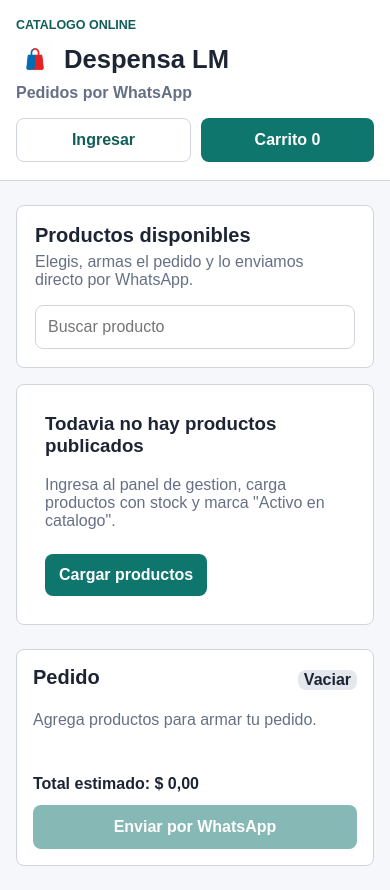
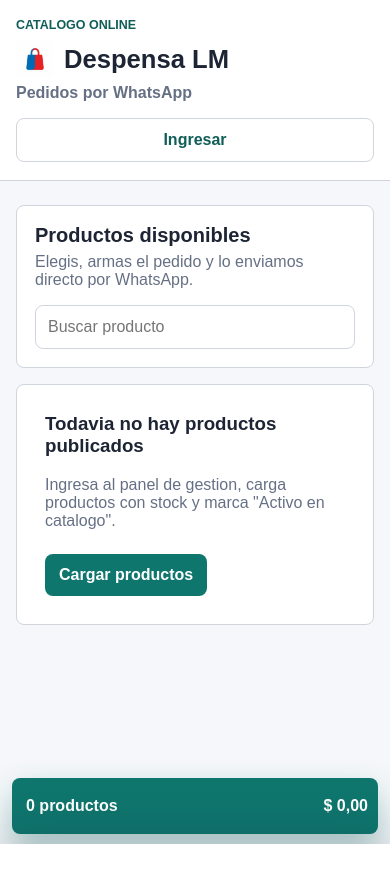
Before and after one commit to redbreake/DespensaLM, a Django app: page / in a window 390 px wide. After the commit the page ends 844 px from the top, so only its background shows below. Run offline with Django 5.2, Linux system fonts and the light colour scheme; data that the repository does not hold is empty.

Commit message:
Mantener carrito visible en móviles

```diff
--- a/despensa/static/despensa/css/catalogo.css
+++ b/despensa/static/despensa/css/catalogo.css
@@ -233,10 +233,22 @@
   gap: 12px;
 }
 
+.cart-header-actions {
+  display: flex;
+  align-items: center;
+  gap: 8px;
+}
+
 .cart-header button,
 .qty button {
   color: var(--ink);
   background: #e4e7ec;
+}
+
+.cart-close,
+.cart-backdrop,
+.mobile-cart-bar {
+  display: none;
 }
 
 .cart-items {
@@ -308,7 +320,12 @@
 }
 
 @media (max-width: 820px) {
+  body {
+    padding-bottom: calc(76px + env(safe-area-inset-bottom));
+  }
+
   .topbar {
+    position: static;
     align-items: flex-start;
     flex-direction: column;
   }
@@ -322,9 +339,12 @@
     flex-direction: column;
   }
 
-  .login-link,
-  .cart-toggle {
+  .login-link {
     flex: 1;
+  }
+
+  .top-actions .cart-toggle {
+    display: none;
   }
 
   .layout {
@@ -332,6 +352,105 @@
   }
 
   .cart {
-    position: static;
+    position: fixed;
+    z-index: 20;
+    right: 0;
+    bottom: 0;
+    left: 0;
+    top: auto;
+    display: flex;
+    max-height: min(78dvh, 680px);
+    padding-bottom: calc(16px + env(safe-area-inset-bottom));
+    border-right: 0;
+    border-bottom: 0;
+    border-left: 0;
+    border-radius: 8px 8px 0 0;
+    box-shadow: 0 -18px 48px rgba(16, 24, 40, 0.2);
+    flex-direction: column;
+    transform: translateY(105%);
+    transition: transform 180ms ease;
+  }
+
+  body.cart-open {
+    overflow: hidden;
+  }
+
+  body.cart-open .cart {
+    transform: translateY(0);
+  }
+
+  .cart-close {
+    display: grid;
+    width: 38px;
+    height: 38px;
+    padding: 0;
+    place-items: center;
+    font-size: 1.5rem;
+    line-height: 1;
+  }
+
+  .cart-items {
+    min-height: 72px;
+    overflow-y: auto;
+    overscroll-behavior: contain;
+  }
+
+  .cart-backdrop {
+    position: fixed;
+    z-index: 19;
+    inset: 0;
+    width: 100%;
+    height: 100%;
+    padding: 0;
+    border-radius: 0;
+    background: rgba(16, 24, 40, 0.48);
+  }
+
+  body.cart-open .cart-backdrop {
+    display: block;
+  }
+
+  .mobile-cart-bar {
+    position: fixed;
+    z-index: 18;
+    right: 12px;
+    bottom: calc(10px + env(safe-area-inset-bottom));
+    left: 12px;
+    display: grid;
+    grid-template-columns: minmax(0, 1fr) auto auto;
+    min-height: 56px;
+    padding: 8px 10px 8px 14px;
+    color: #fff;
+    background: var(--accent);
+    box-shadow: 0 12px 30px rgba(15, 118, 110, 0.3);
+    align-items: center;
+    gap: 12px;
+    text-align: left;
+  }
+
+  .mobile-cart-summary {
+    overflow: hidden;
+    text-overflow: ellipsis;
+    white-space: nowrap;
+  }
+
+  .mobile-cart-total {
+    font-weight: 800;
+  }
+
+  .mobile-cart-command {
+    padding: 8px 10px;
+    border-left: 1px solid rgba(255, 255, 255, 0.35);
+    white-space: nowrap;
   }
 }
+
+@media (max-width: 420px) {
+  .mobile-cart-bar {
+    grid-template-columns: minmax(0, 1fr) auto;
+  }
+
+  .mobile-cart-command {
+    display: none;
+  }
+}
--- a/despensa/static/despensa/js/catalogo.js
+++ b/despensa/static/despensa/js/catalogo.js
@@ -7,10 +7,15 @@
 
   const cartItems = document.querySelector('[data-cart-items]');
   const totalNode = document.querySelector('[data-total]');
-  const countNode = document.querySelector('[data-cart-count]');
+  const countNodes = document.querySelectorAll('[data-cart-count]');
+  const mobileTotalNode = document.querySelector('[data-mobile-total]');
   const whatsappButton = document.querySelector('[data-whatsapp]');
   const clearButton = document.querySelector('[data-clear]');
   const searchInput = document.querySelector('[data-search]');
+  const cartPanel = document.querySelector('[data-cart]');
+  const cartToggles = document.querySelectorAll('[data-cart-toggle]');
+  const cartCloseButtons = document.querySelectorAll('[data-cart-close]');
+  const mobileViewport = window.matchMedia('(max-width: 820px)');
 
   const readCart = () => JSON.parse(localStorage.getItem(storageKey) || '[]');
   const writeCart = (cart) => localStorage.setItem(storageKey, JSON.stringify(cart));
@@ -45,9 +50,48 @@
     });
 
     totalNode.textContent = formatter.format(total);
-    countNode.textContent = count;
+    countNodes.forEach((node) => {
+      node.textContent = count;
+    });
+    if (mobileTotalNode) {
+      mobileTotalNode.textContent = formatter.format(total);
+    }
     whatsappButton.disabled = !cart.length;
   }
+
+  function setCartOpen(open) {
+    const shouldOpen = open && mobileViewport.matches;
+    document.body.classList.toggle('cart-open', shouldOpen);
+    cartPanel.setAttribute('aria-hidden', String(mobileViewport.matches && !shouldOpen));
+    cartToggles.forEach((button) => {
+      button.setAttribute('aria-expanded', String(shouldOpen));
+    });
+
+    if (shouldOpen) {
+      const closeButton = cartPanel.querySelector('[data-cart-close]');
+      if (closeButton) closeButton.focus();
+    }
+  }
+
+  cartToggles.forEach((button) => {
+    button.addEventListener('click', () => {
+      if (mobileViewport.matches) {
+        setCartOpen(!document.body.classList.contains('cart-open'));
+      } else {
+        cartPanel.scrollIntoView({ behavior: 'smooth', block: 'start' });
+      }
+    });
+  });
+
+  cartCloseButtons.forEach((button) => {
+    button.addEventListener('click', () => setCartOpen(false));
+  });
+
+  document.addEventListener('keydown', (event) => {
+    if (event.key === 'Escape') setCartOpen(false);
+  });
+
+  mobileViewport.addEventListener('change', () => setCartOpen(false));
 
   function updateQuantity(id, delta) {
     const cart = readCart()
@@ -124,4 +168,5 @@
   });
 
   renderCart();
+  setCartOpen(false);
 })();
--- a/despensa/templates/despensa/catalogo.html
+++ b/despensa/templates/despensa/catalogo.html
@@ -5,7 +5,7 @@
   <meta charset="utf-8">
   <meta name="viewport" content="width=device-width, initial-scale=1">
   <title>Despensa LM</title>
-  <link rel="stylesheet" href="{% static 'despensa/css/catalogo.css' %}?v=20260518-2">
+  <link rel="stylesheet" href="{% static 'despensa/css/catalogo.css' %}?v=20260728-1">
 </head>
 <body>
   <header class="topbar">
@@ -23,7 +23,7 @@
       {% else %}
         <a class="login-link" href="{% url 'despensa:login' %}">Ingresar</a>
       {% endif %}
-      <button class="cart-toggle" type="button" data-cart-toggle aria-label="Ver carrito">
+      <button class="cart-toggle" type="button" data-cart-toggle aria-label="Ver carrito" aria-controls="cart-panel" aria-expanded="false">
         Carrito <span data-cart-count>0</span>
       </button>
     </nav>
@@ -64,10 +64,13 @@
       </div>
     </section>
 
-    <aside class="cart" data-cart aria-label="Carrito de pedido">
+    <aside class="cart" id="cart-panel" data-cart aria-label="Carrito de pedido">
       <div class="cart-header">
         <h2>Pedido</h2>
-        <button type="button" data-clear>Vaciar</button>
+        <div class="cart-header-actions">
+          <button type="button" data-clear>Vaciar</button>
+          <button class="cart-close" type="button" data-cart-close aria-label="Cerrar carrito" title="Cerrar carrito">&times;</button>
+        </div>
       </div>
       <div class="cart-items" data-cart-items></div>
       <div class="cart-footer">
@@ -77,6 +80,13 @@
     </aside>
   </main>
 
-  <script src="{% static 'despensa/js/catalogo.js' %}?v=20260518-2"></script>
+  <button class="cart-backdrop" type="button" data-cart-close aria-label="Cerrar carrito"></button>
+  <button class="mobile-cart-bar" type="button" data-cart-toggle aria-controls="cart-panel" aria-expanded="false">
+    <span class="mobile-cart-summary"><strong data-cart-count>0</strong> productos</span>
+    <span class="mobile-cart-total" data-mobile-total>$0.00</span>
+    <span class="mobile-cart-command">Ver pedido</span>
+  </button>
+
+  <script src="{% static 'despensa/js/catalogo.js' %}?v=20260728-1"></script>
 </body>
 </html>
```
Also changed, not shown: despensa/tests.py (+8 -0 lines).
